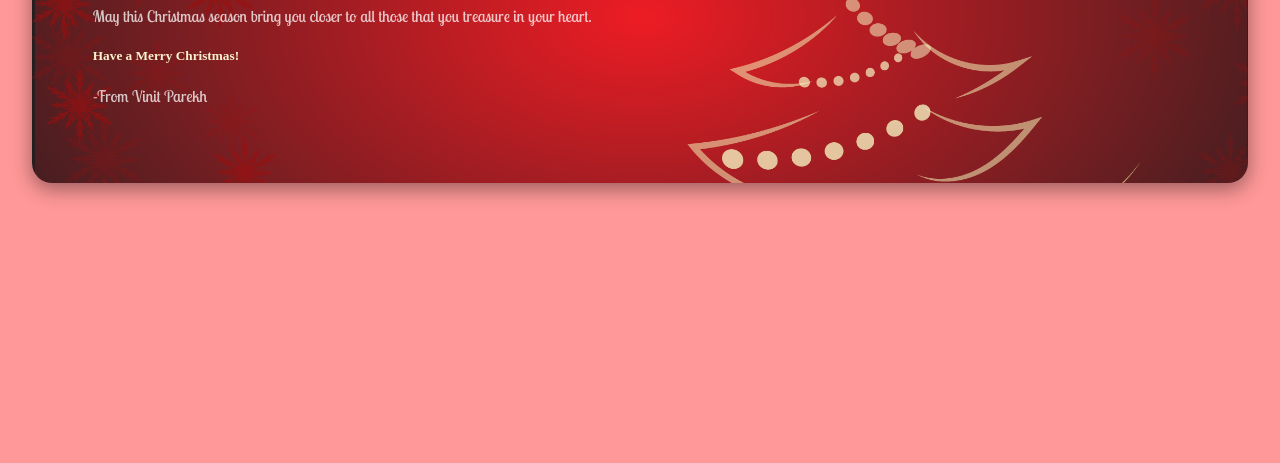
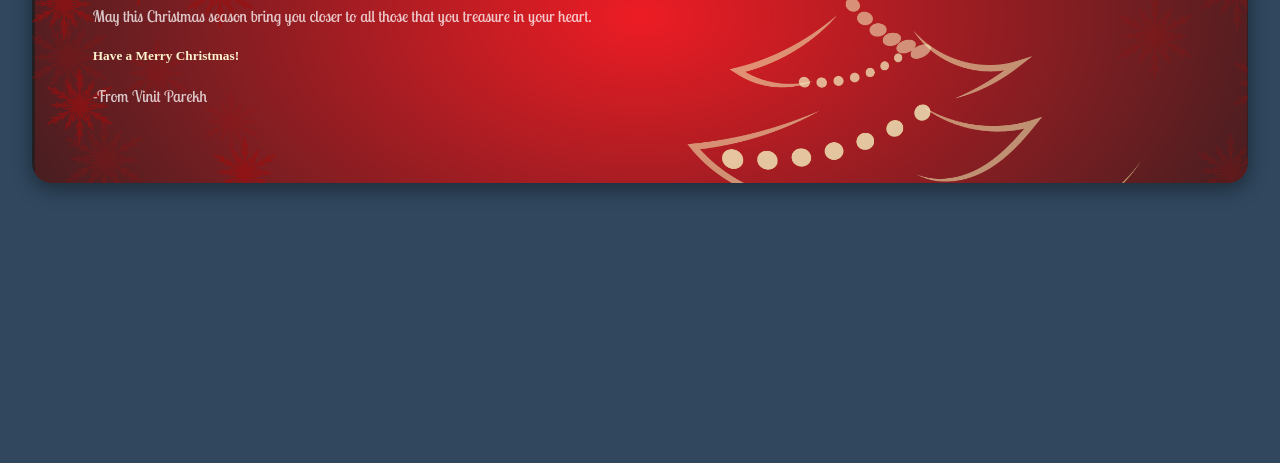
Before and after one commit to vinitparekh17/christmasCard, a plain HTML site: page index.html in a window 1280 px wide. Shown: the part 337-800 px from the top of the page. Drawn offline with nearby package versions, Linux system fonts and the light colour scheme.

Commit message:
Update style.css

```diff
--- a/style.css
+++ b/style.css
@@ -2,7 +2,7 @@ body{
     margin: 0;
     padding: 0;
     display: flex;
-    background-color: #ff9898;
+    background-color: #30475E;
 }
 
 .container{
```
